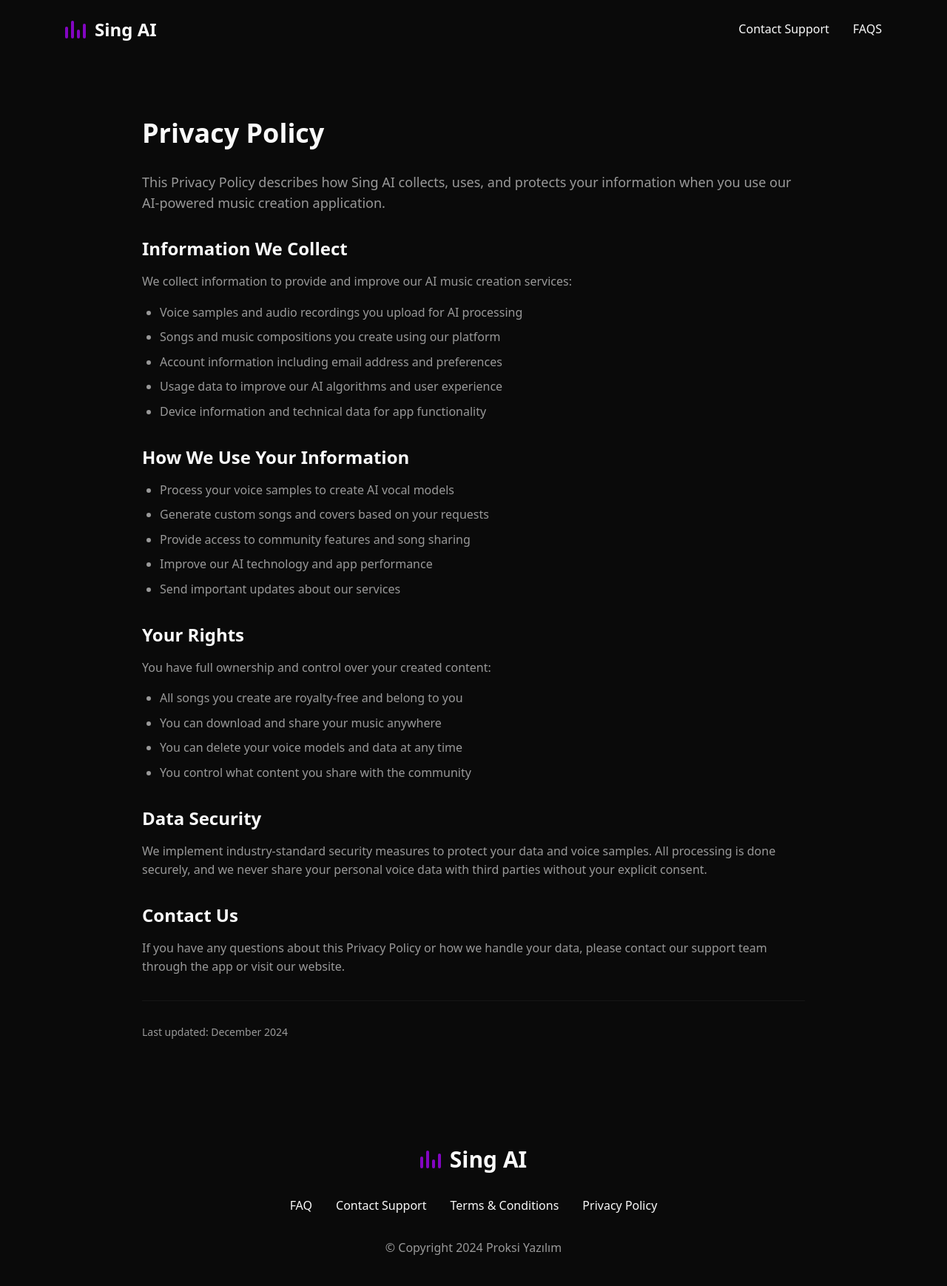
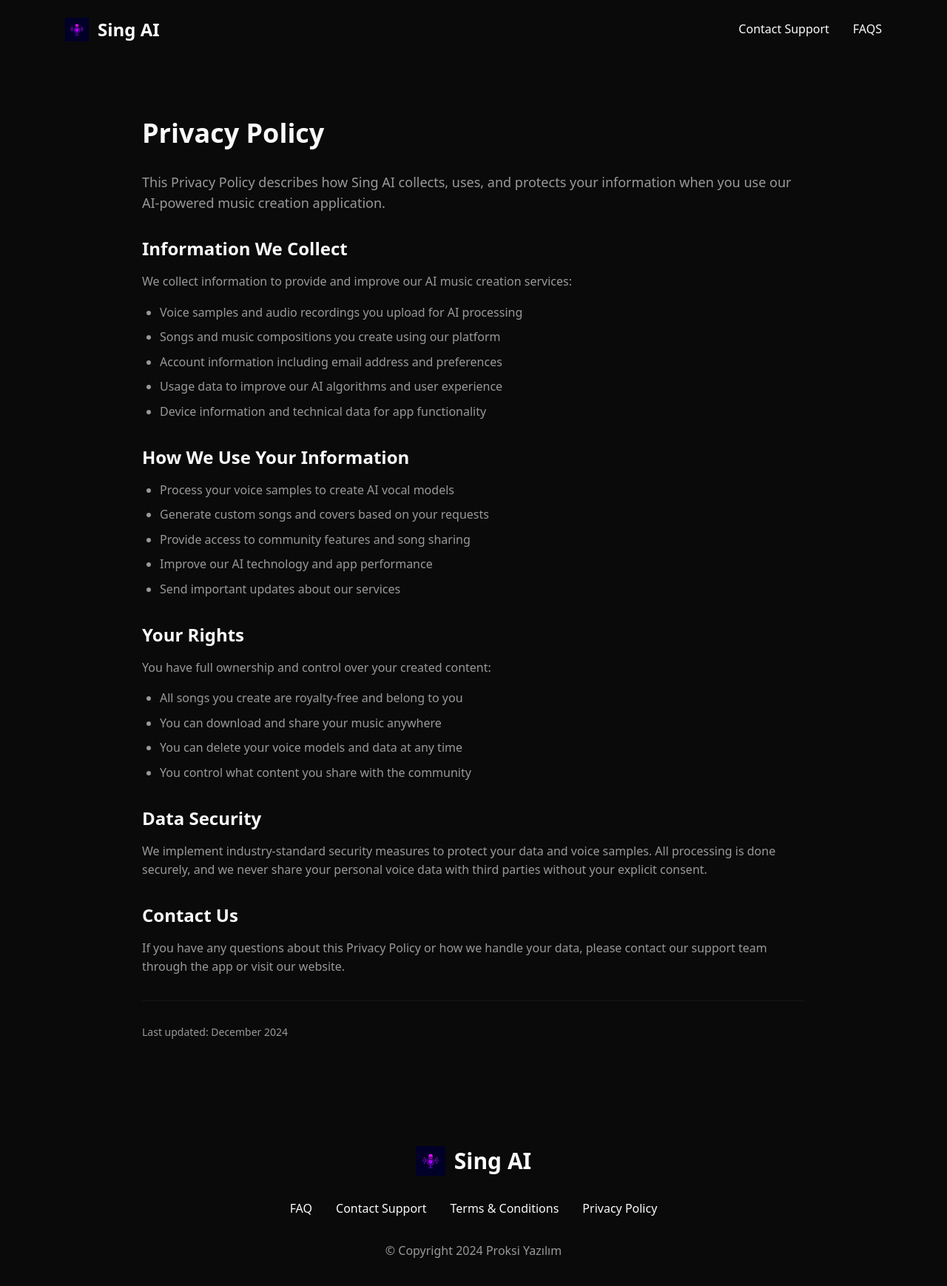
Before and after one commit to ituran-netizen/singai, a React (Vite) app: page /privacy-policy in a window 1280 px wide. Shown: the top 1738 px of the page at 74% size. Built offline with nearby package versions, Linux system fonts and the light colour scheme.

Commit message:
Update logos and navigation
Replaced CSS-based sound wave logos with the provided image in PremiumNavigation, Navigation, and SimpleFooter components. Ensured proper sizing, responsiveness, and accessibility for the new logo.

```diff
--- a/src/components/MobileNavigation.tsx
+++ b/src/components/MobileNavigation.tsx
@@ -95,12 +95,11 @@ const MobileNavigation = ({ isOpen, onClose }: MobileNavigationProps) => {
         {/* Footer */}
         <div className="p-6 border-t border-primary/20">
           <div className="flex items-center justify-center gap-3">
-            <div className="flex items-end gap-1">
-              <div className="w-1 h-4 bg-primary-glow rounded-full"></div>
-              <div className="w-1 h-6 bg-secondary-glow rounded-full"></div>
-              <div className="w-1 h-3 bg-accent-bright rounded-full"></div>
-              <div className="w-1 h-5 bg-primary-glow rounded-full"></div>
-            </div>
+            <img
+              src="/src/assets/logo.png"
+              alt="Sing AI Logo"
+              className="w-6 h-6 object-contain"
+            />
             <span className="text-lg font-bold text-muted-foreground">Sing AI</span>
           </div>
         </div>
--- a/src/components/Navigation.tsx
+++ b/src/components/Navigation.tsx
@@ -3,15 +3,11 @@ const Navigation = () => {
     <nav className="flex items-center justify-between px-6 py-6 max-w-6xl mx-auto">
       {/* Logo */}
       <div className="flex items-center gap-3">
-        <div className="flex items-center">
-          {/* Sound wave icon */}
-          <div className="flex items-end gap-1">
-            <div className="w-1 h-4 bg-primary rounded-full"></div>
-            <div className="w-1 h-6 bg-primary rounded-full"></div>
-            <div className="w-1 h-3 bg-primary rounded-full"></div>
-            <div className="w-1 h-5 bg-primary rounded-full"></div>
-          </div>
-        </div>
+        <img
+          src="/src/assets/logo.png"
+          alt="Sing AI Logo"
+          className="w-8 h-8 object-contain"
+        />
         <span className="text-2xl font-bold text-foreground">Sing AI</span>
       </div>
 
--- a/src/components/PremiumNavigation.tsx
+++ b/src/components/PremiumNavigation.tsx
@@ -18,13 +18,11 @@ const PremiumNavigation = () => {
             onClick={() => window.scrollTo({ top: 0, behavior: 'smooth' })}
           >
             <div className="flex items-center gap-3">
-              <div className="flex items-end gap-1">
-                <div className="w-1 h-6 bg-primary-glow rounded-full wave-animation" style={{animationDelay: '0s'}}></div>
-                <div className="w-1 h-8 bg-secondary-glow rounded-full wave-animation" style={{animationDelay: '0.2s'}}></div>
-                <div className="w-1 h-4 bg-accent-bright rounded-full wave-animation" style={{animationDelay: '0.4s'}}></div>
-                <div className="w-1 h-7 bg-primary-glow rounded-full wave-animation" style={{animationDelay: '0.6s'}}></div>
-                <div className="w-1 h-5 bg-secondary-glow rounded-full wave-animation" style={{animationDelay: '0.8s'}}></div>
-              </div>
+              <img
+                src="/src/assets/logo.png"
+                alt="Sing AI Logo"
+                className="w-8 h-8 object-contain hover:scale-110 transition-transform duration-300"
+              />
               <span className="text-2xl font-black text-gradient-premium">Sing AI</span>
             </div>
           </Link>
--- a/src/components/SimpleFooter.tsx
+++ b/src/components/SimpleFooter.tsx
@@ -4,15 +4,11 @@ const SimpleFooter = () => {
       <div className="max-w-6xl mx-auto">
         {/* Logo */}
         <div className="flex items-center justify-center gap-3 mb-8">
-          <div className="flex items-center">
-            {/* Sound wave icon */}
-            <div className="flex items-end gap-1">
-              <div className="w-1 h-4 bg-primary rounded-full"></div>
-              <div className="w-1 h-6 bg-primary rounded-full"></div>
-              <div className="w-1 h-3 bg-primary rounded-full"></div>
-              <div className="w-1 h-5 bg-primary rounded-full"></div>
-            </div>
-          </div>
+          <img
+            src="/src/assets/logo.png"
+            alt="Sing AI Logo"
+            className="w-10 h-10 object-contain"
+          />
           <span className="text-3xl font-bold text-foreground">Sing AI</span>
         </div>
 
```
Also changed, not shown: src/assets/logo.png (added).
